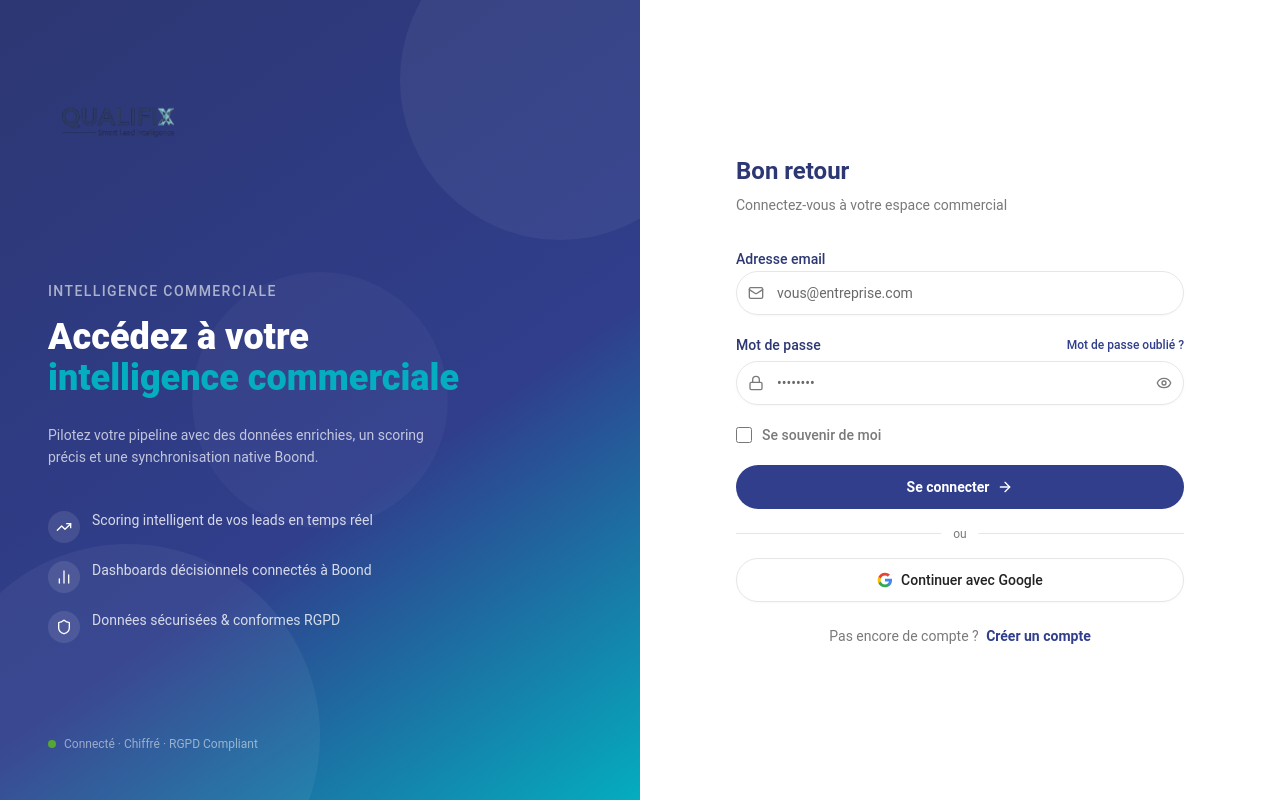
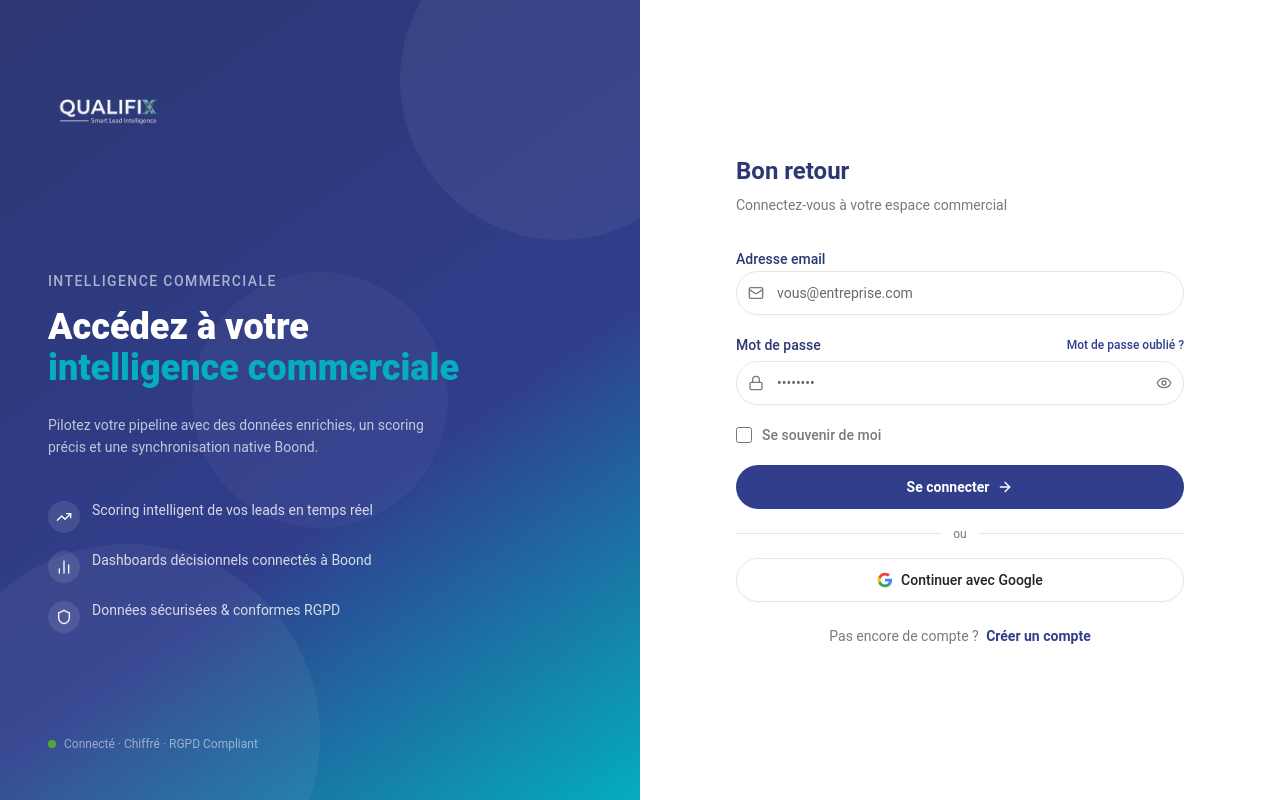
Before and after one commit to zeinebchekir/pfe-prospection-client, a Vue app in the folder frontend/: page /login in a window 1280 px wide. Built offline with nearby package versions, Linux system fonts and the light colour scheme; no server answers.

Commit message:
feat(auth): add profile redirection and update logo styling

```diff
--- a/frontend/src/pages/DashboardPage.vue
+++ b/frontend/src/pages/DashboardPage.vue
@@ -26,9 +26,9 @@
             <Bell class="h-4 w-4" />
             <span class="absolute top-1.5 right-1.5 w-2 h-2 bg-tacir-lightblue rounded-full" />
           </button>
-          <div class="w-8 h-8 rounded-lg gradient-brand flex items-center justify-center text-white text-xs font-bold">
+          <RouterLink to="/profil" class="w-8 h-8 rounded-lg gradient-brand flex items-center justify-center text-white text-xs font-bold cursor-pointer hover:opacity-90 transition-opacity">
             {{ userInitial }}
-          </div>
+          </RouterLink>
         </div>
       </header>
 
@@ -234,6 +234,7 @@
 
 <script setup>
 import { computed } from 'vue'
+import { useRouter, RouterLink } from 'vue-router'
 import { useAuth } from '@/composables/useAuth'
 import TheSidebar from '@/components/AppSidebar.vue'
 
--- a/frontend/src/pages/LoginPage.vue
+++ b/frontend/src/pages/LoginPage.vue
@@ -11,8 +11,8 @@
       </div>
 
       <!-- Logo -->
-      <div class="relative flex items-center gap-2.5">
-        <img src="@/assets/logo.png" alt="crmPfe Logo" class="h-35 w-auto object-contain" />
+      <div class="relative">
+        <img src="@/assets/logo-blanc.png" alt="Qualifix Logo" class="h-30 w-auto object-contain" />
       </div>
 
       <!-- Main message -->
--- a/frontend/src/pages/RegisterPage.vue
+++ b/frontend/src/pages/RegisterPage.vue
@@ -11,8 +11,8 @@
       </div>
 
       <!-- Logo -->
-      <div class="relative flex items-center gap-2.5">
-        <img src="@/assets/logo.png" alt="crmPfe Logo" class="h-35 w-auto object-contain" />
+      <div class="relative">
+        <img src="@/assets/logo-blanc.png" alt="Qualifix Logo" class="h-30 w-auto object-contain" />
       </div>
 
       <!-- Main message -->
```
